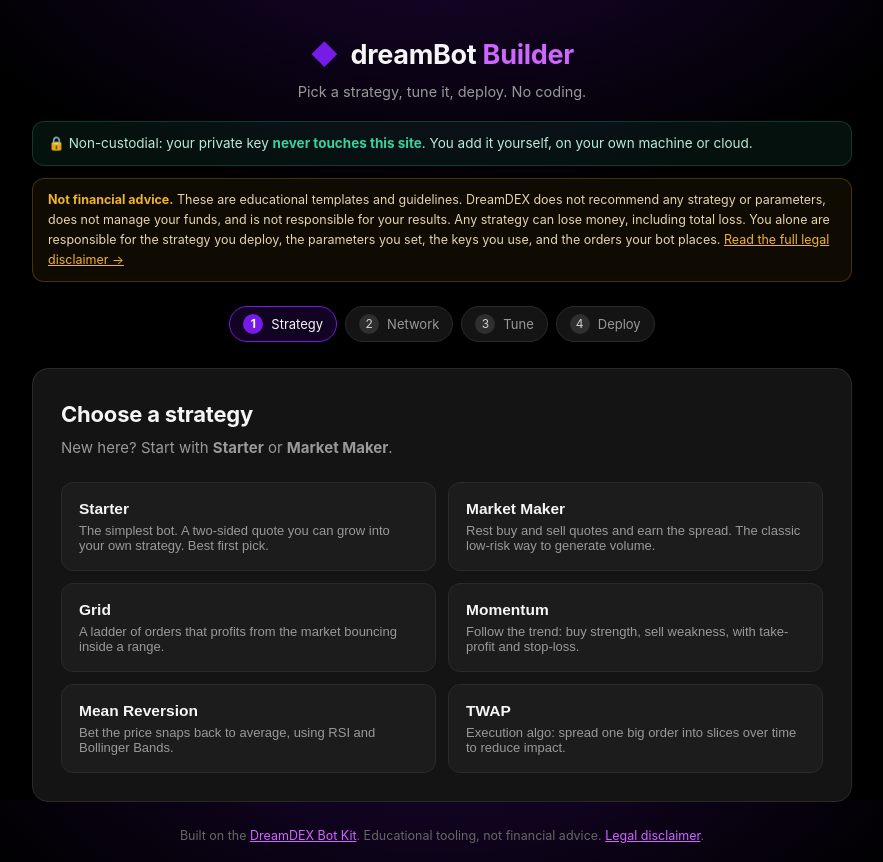
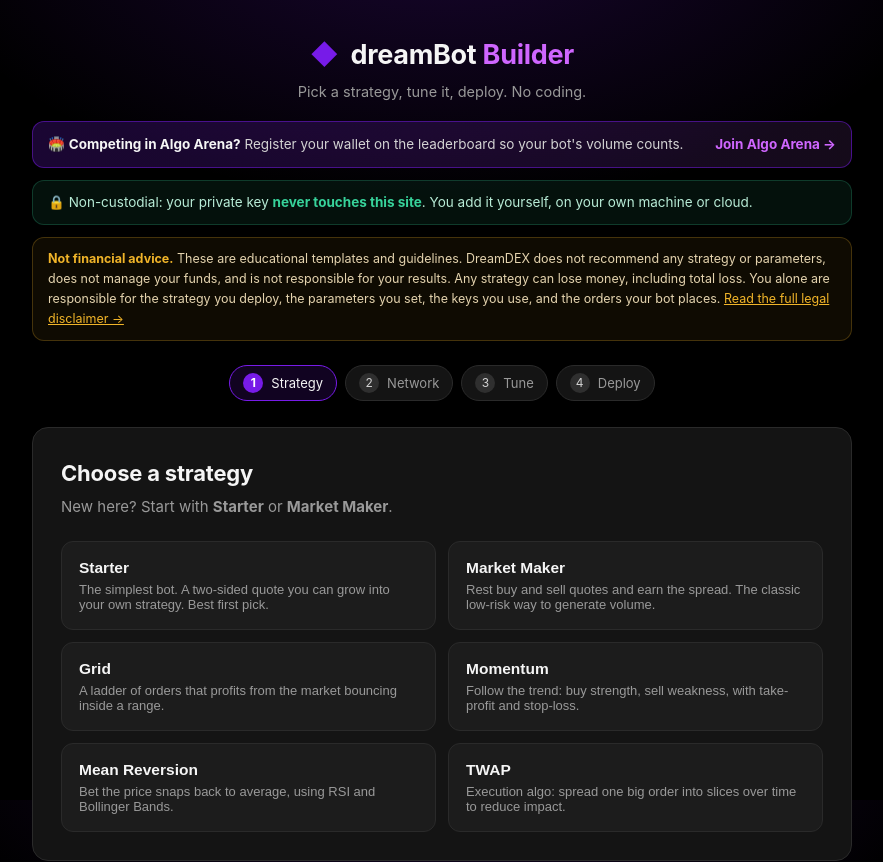
Before and after one commit to emrestay/dreamdex-bot-builder, a React (Vite) app: page / in a window 1280 px wide. Shown: the top 862 px of the page, without its empty margins (198-1081 px from the left). Built offline with nearby package versions, Linux system fonts and the light colour scheme.

Commit message:
Add an Algo Arena section linking to the leaderboard
A prominent banner at the top pointing users to leaderboard.dreamdex.io
to register their wallet, so their bot's volume counts.

```diff
--- a/src/App.tsx
+++ b/src/App.tsx
@@ -3,6 +3,7 @@
 
 const KIT_REPO = "https://github.com/somnia-chain/dreamdex-bot-kit";
 const DISCLAIMER_URL = `${KIT_REPO}/blob/main/DISCLAIMER.md`;
+const LEADERBOARD_URL = "https://leaderboard.dreamdex.io/";
 const STEPS = ["Strategy", "Network", "Tune", "Deploy"];
 
 export function App() {
@@ -33,6 +34,13 @@
         </div>
         <div className="tag">Pick a strategy, tune it, deploy. No coding.</div>
       </header>
+
+      <a className="arena" href={LEADERBOARD_URL} target="_blank" rel="noreferrer">
+        <span className="arena-l">
+          🏟️ <b>Competing in Algo Arena?</b> Register your wallet on the leaderboard so your bot's volume counts.
+        </span>
+        <span className="arena-cta">Join Algo Arena →</span>
+      </a>
 
       <div className="safebar">
         🔒 Non-custodial: your private key <b>never touches this site</b>. You add it yourself, on your own machine or cloud.
--- a/src/styles.css
+++ b/src/styles.css
@@ -38,6 +38,22 @@
 .brand b { color: var(--accent2); font-weight: 700; }
 .logo { color: var(--accent); margin-right: 6px; }
 .tag { color: var(--muted); margin-top: 5px; font-size: 14.5px; }
+
+.arena {
+  display: flex; align-items: center; justify-content: space-between; gap: 14px;
+  background: linear-gradient(90deg, rgba(119, 27, 232, 0.22), rgba(204, 102, 255, 0.10));
+  border: 1px solid rgba(119, 27, 232, 0.5);
+  border-radius: var(--radius);
+  padding: 12px 15px;
+  margin-bottom: 12px;
+  text-decoration: none;
+  color: var(--body);
+  font-size: 13.5px;
+  transition: border-color .15s, background .15s;
+}
+.arena:hover { border-color: var(--accent2); background: linear-gradient(90deg, rgba(119, 27, 232, 0.3), rgba(204, 102, 255, 0.16)); }
+.arena b { color: var(--text); }
+.arena-cta { color: var(--accent2); font-weight: 700; white-space: nowrap; }
 
 .safebar {
   background: rgba(55, 211, 155, 0.08);
```
